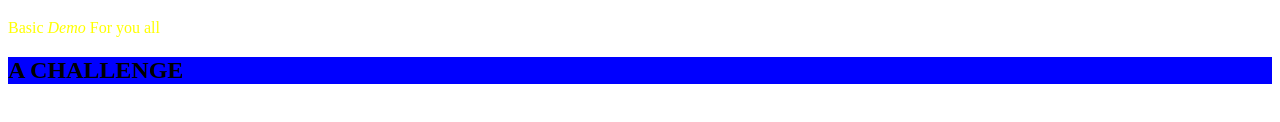
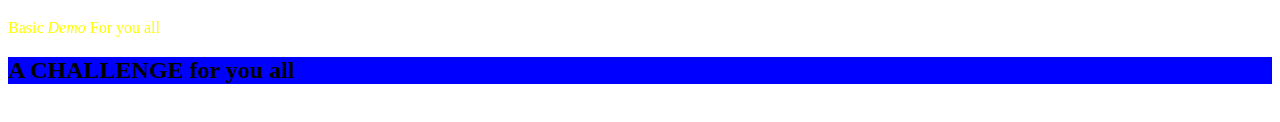
Before and after one commit to ZAMANJANI/versionc, a plain HTML site: page index.html in a window 1280 px wide. Shown: the part 246-368 px from the top of the page. Drawn offline with Linux system fonts and the light colour scheme.

Commit message:
new branch added with some changes

```diff
--- a/index.html
+++ b/index.html
@@ -16,7 +16,7 @@
 
 <p>Basic <em>Demo</em> For you all</p>
 
-<h2>A CHALLENGE</h2>
+<h2>A CHALLENGE for you all</h2>
 
 <script type="text/javascript" src="script.js"></script>
 </body>
```
